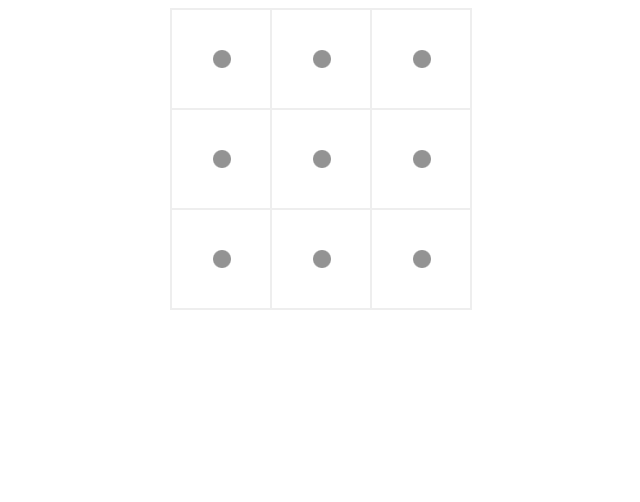
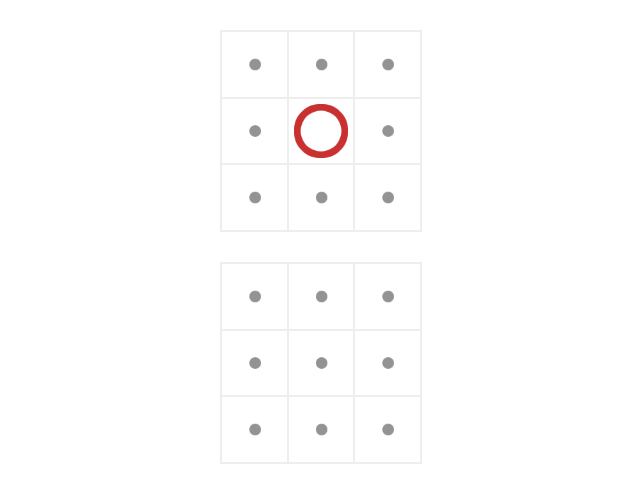
Before and after one commit to NicolasMachado/TicTacToe, a plain HTML site: page index.html in a window 1280 px wide. Both pictures are taken after a click on the element 640 px from the left and 159 px from the top of the page. Shown: the whole page, without its empty margins (319-959 px from the left). Drawn offline with Linux system fonts and the light colour scheme.

Commit message:
base logic added

```diff
--- a/app.js
+++ b/app.js
@@ -0,0 +1,59 @@
+var controller = {
+	numberGames: 2,
+	games: []
+}
+
+$(function () {
+	initGame();
+	$(".game-container").on("click", ".click-box", function () {
+		clickCase($(this).parent().data("container"), $(this).data("box"));
+	});
+});
+
+function initGame () {
+	for (var i = 0; i < controller.numberGames; i++) {
+		var container = "<div class=\"game-container\" data-container=\"" + i + "\"></div>";
+		$("main").append(container);
+		controller.games[i] = {
+			turn: "none",
+			played: 0,
+			gameArray: [],
+			winner: "none"
+		};
+		for (var j = 0; j < 9; j++) {
+			var box = "<div class=\"click-box\" data-box=\"" + j + "\"></div>";
+			$("*[data-container=" + i + "]").append(box);
+			controller.games[i].gameArray[j] = 0;
+		}
+	}
+}
+
+function clickCase (container, box) {
+	var currentgame = controller.games[container];
+	if (currentgame.played < 9 && currentgame.gameArray[box] === 0 && currentgame.winner === "none") {
+		currentgame.played++;
+		if (currentgame.turn === "circle") {
+			currentgame.gameArray[box] = 1; currentgame.turn = "cross";
+		} else {
+			currentgame.gameArray[box] = -1; currentgame.turn = "circle";
+		}
+		$("*[data-container=" + container + "]>*[data-box=" + box + "]").css("background-image", "url(" + currentgame.turn + ".png)");
+	} else {
+		console.log("nope");
+	}
+	checkWin(container);
+}
+
+function checkWin (container) {
+	var a = controller.games[container].gameArray; // select corresponding game array
+	console.log(a);
+	var winningCombinations = [[0, 1, 2], [3, 4, 5], [6, 7, 8], [0, 3, 6], [1, 4, 7], [2, 5, 8], [0, 4, 8], [2, 4, 6]];
+	$.each(winningCombinations, function (i) {
+
+		if (a[winningCombinations[i][0]] + a[winningCombinations[i][1]] + a[winningCombinations[i][2]] === 3) {
+			console.log("Cross wins");
+		} else if (a[winningCombinations[i][0]] + a[winningCombinations[i][1]] + a[winningCombinations[i][2]] === -3) {
+			console.log("Circle wins");
+		}
+	});
+}
--- a/index.html
+++ b/index.html
@@ -5,26 +5,8 @@
 	<title>Tic Tac Toe</title>
 </head>
 <body>
-	<div class="game-container" data-container="1">
-		<div class="click-box" data-box="1">
-		</div>
-		<div class="click-box" data-box="2">
-		</div>
-		<div class="click-box" data-box="3">
-		</div>
-		<div class="click-box" data-box="4">
-		</div>
-		<div class="click-box" data-box="5">
-		</div>
-		<div class="click-box" data-box="6">
-		</div>
-		<div class="click-box" data-box="7">
-		</div>
-		<div class="click-box" data-box="8">
-		</div>
-		<div class="click-box" data-box="9">
-		</div>
-	</div>
+	<main>
+	</main>
 	<script type="text/javascript" src="jquery-3.1.1.min.js"></script>
 	<script type="text/javascript" src="app.js"></script>
 </body>
--- a/main.css
+++ b/main.css
@@ -3,17 +3,20 @@ html {
 }
 
 .game-container {
-	width: 300px;
-	height: 300px;
+	width: 200px;
+	height: 200px;
 	margin-left:auto;
 	margin-right: auto;
 	border: 1px solid #eee;
+	margin-top: 30px;
 }
 
 .click-box {
 	cursor: pointer;
 	box-sizing: border-box;
-	background: url("empty.png") no-repeat center;
+	background: no-repeat center;
+	background-image: url("empty.png");
+	background-size: 100% 100%;
 	width: 33.33%;
 	height: 33.33%;
 	display: inline-block;
```
